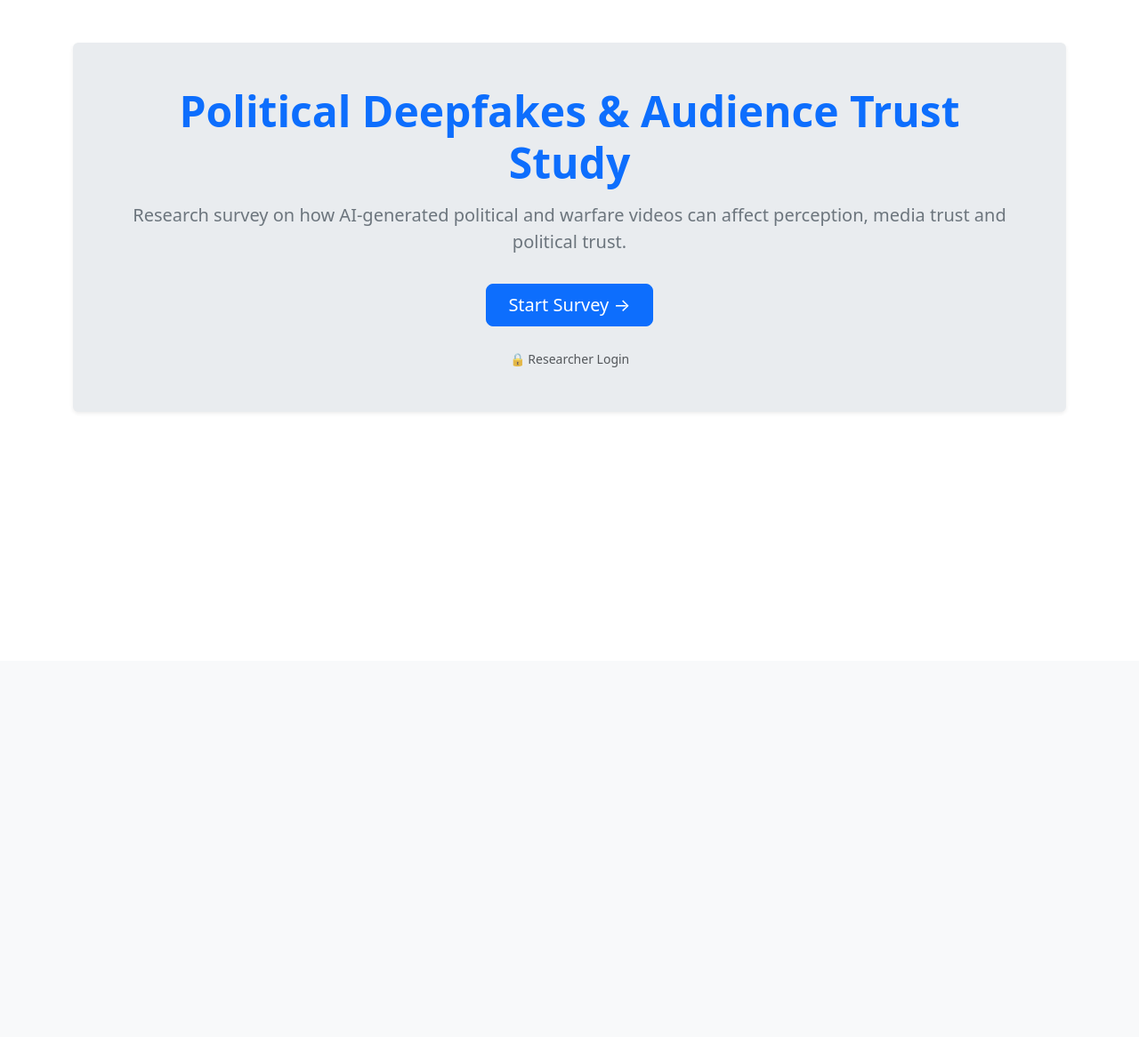
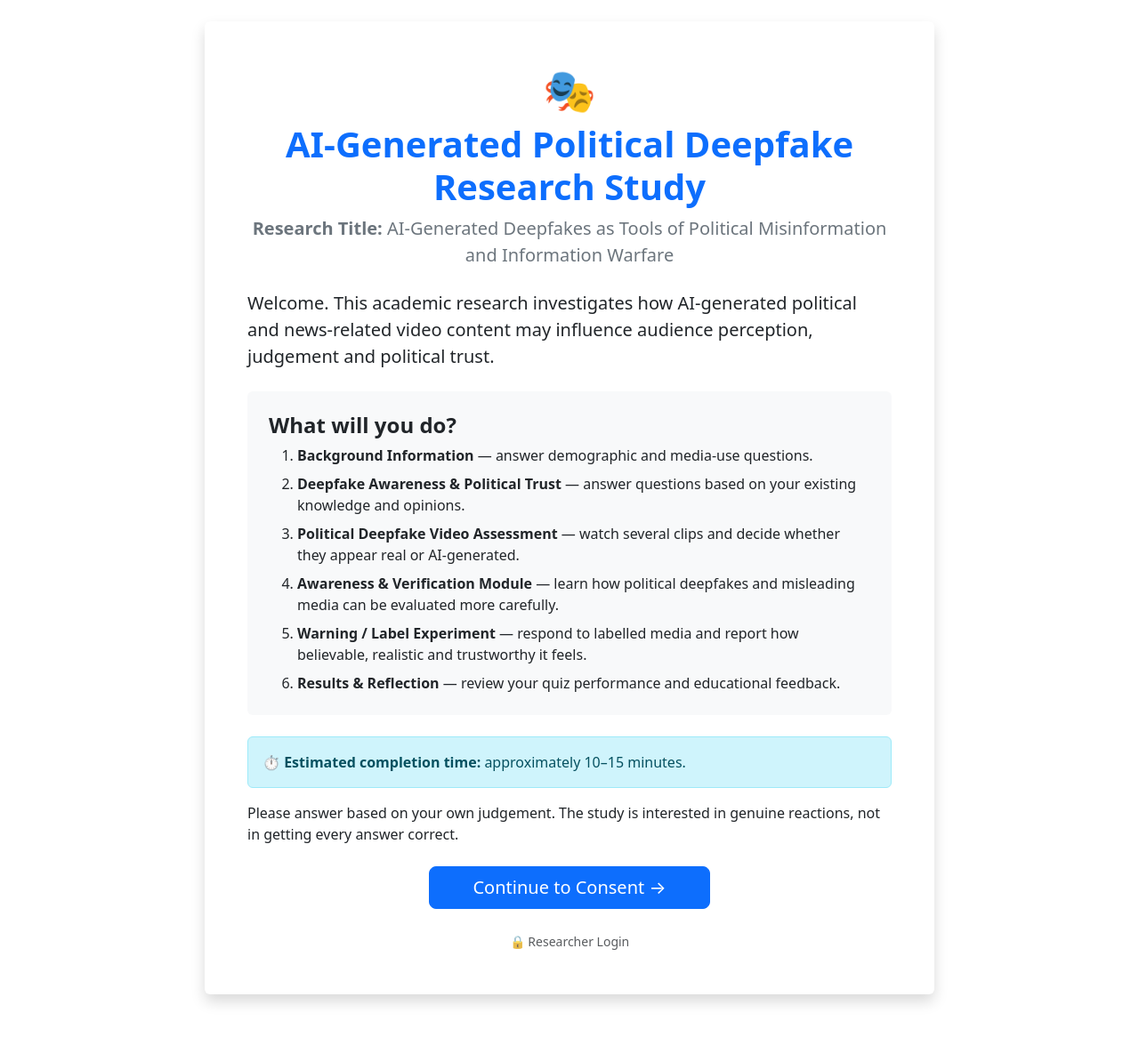
Before and after one commit to LEvan1310/deepfake-survey-app, a Flask app: page / in a window 1280 px wide. Shown: the part 57-1223 px from the top of the page at 89% size. Before the commit the page ends 520 px from the top, so only its background shows below. Run offline with Flask 3, Linux system fonts and the light colour scheme; some libraries are stand-ins or nearby versions.

Commit message:
Update index.html

```diff
--- a/templates/index.html
+++ b/templates/index.html
@@ -1,7 +1,54 @@
 {% extends "base.html" %}{% block content %}
-<div class="p-5 bg-body-secondary rounded shadow-sm text-center my-5">
-  <h1 class="display-5 fw-bold text-primary" data-translate="main_heading">Political Deepfakes & Audience Trust Study</h1>
-  <p class="fs-5 text-secondary mt-3" data-translate="main_sub">Research survey on how AI-generated political and warfare videos can affect perception, media trust and political trust.</p>
-  <a class="btn btn-primary btn-lg px-4 mt-3" href="/survey/page1" data-translate="start_survey">Start Survey →</a>
-  <div class="mt-4"><a class="small text-muted text-decoration-none" href="/admin-login" data-translate="researcher_login">🔒 Researcher Login</a></div>
-</div>{% endblock %}
+<div class="card shadow border-0 p-4 p-md-5 survey-card">
+  <div data-lang-block="en">
+    <div class="text-center mb-4">
+      <div class="display-5 mb-2">🎭</div>
+      <h1 class="display-6 fw-bold text-primary">AI-Generated Political Deepfake Research Study</h1>
+      <p class="fs-5 text-secondary mb-1"><strong>Research Title:</strong> AI-Generated Deepfakes as Tools of Political Misinformation and Information Warfare</p>
+    </div>
+    <p class="fs-5">Welcome. This academic research investigates how AI-generated political and news-related video content may influence audience perception, judgement and political trust.</p>
+    <div class="bg-body-tertiary rounded p-4 my-4">
+      <h4 class="fw-bold">What will you do?</h4>
+      <ol class="mb-0">
+        <li class="mb-2"><strong>Background Information</strong> — answer demographic and media-use questions.</li>
+        <li class="mb-2"><strong>Deepfake Awareness & Political Trust</strong> — answer questions based on your existing knowledge and opinions.</li>
+        <li class="mb-2"><strong>Political Deepfake Video Assessment</strong> — watch several clips and decide whether they appear real or AI-generated.</li>
+        <li class="mb-2"><strong>Awareness & Verification Module</strong> — learn how political deepfakes and misleading media can be evaluated more carefully.</li>
+        <li class="mb-2"><strong>Warning / Label Experiment</strong> — respond to labelled media and report how believable, realistic and trustworthy it feels.</li>
+        <li><strong>Results & Reflection</strong> — review your quiz performance and educational feedback.</li>
+      </ol>
+    </div>
+    <div class="alert alert-info"><strong>⏱ Estimated completion time:</strong> approximately 10–15 minutes.</div>
+    <p class="mb-0">Please answer based on your own judgement. The study is interested in genuine reactions, not in getting every answer correct.</p>
+  </div>
+
+  <div data-lang-block="my" style="display:none">
+    <div class="text-center mb-4">
+      <div class="display-5 mb-2">🎭</div>
+      <h1 class="display-6 fw-bold text-primary">AI ဖြင့် ဖန်တီးထားသော နိုင်ငံရေး Deepfake သုတေသန</h1>
+      <p class="fs-5 text-secondary mb-1"><strong>သုတေသနခေါင်းစဉ်:</strong> နိုင်ငံရေးသတင်းမှားနှင့် သတင်းအချက်အလက်စစ်ပွဲတွင် AI-Generated Deepfake များ၏ အသုံးပြုမှု</p>
+    </div>
+    <p class="fs-5">ကြိုဆိုပါသည်။ ဤပညာရေးသုတေသနသည် AI ဖြင့် ဖန်တီးထားသော နိုင်ငံရေးနှင့် သတင်းဆိုင်ရာ ဗီဒီယိုများက ပရိသတ်၏ အမြင်၊ ဆုံးဖြတ်ချက်နှင့် နိုင်ငံရေးယုံကြည်မှုအပေါ် မည်သို့ သက်ရောက်နိုင်သည်ကို လေ့လာပါသည်။</p>
+    <div class="bg-body-tertiary rounded p-4 my-4">
+      <h4 class="fw-bold">သင် ဘာတွေ လုပ်ရမလဲ?</h4>
+      <ol class="mb-0">
+        <li class="mb-2"><strong>အခြေခံအချက်အလက်</strong> — လူဦးရေဆိုင်ရာနှင့် မီဒီယာအသုံးပြုမှုမေးခွန်းများ ဖြေဆိုပါမည်။</li>
+        <li class="mb-2"><strong>Deepfake အသိပညာနှင့် နိုင်ငံရေးယုံကြည်မှု</strong> — လက်ရှိသိရှိထားသည့်အရာနှင့် ကိုယ်ပိုင်အမြင်အပေါ် အခြေခံ၍ ဖြေဆိုပါမည်။</li>
+        <li class="mb-2"><strong>နိုင်ငံရေး Deepfake ဗီဒီယိုစမ်းသပ်မှု</strong> — ဗီဒီယိုများကို ကြည့်ပြီး အစစ် သို့မဟုတ် AI ဖြင့် ဖန်တီးထားခြင်း ဖြစ်နိုင်မဖြစ်နိုင် ဆုံးဖြတ်ပါမည်။</li>
+        <li class="mb-2"><strong>အသိပညာနှင့် စစ်ဆေးခြင်း အပိုင်း</strong> — နိုင်ငံရေး Deepfake နှင့် လွဲမှားစေနိုင်သော မီဒီယာများကို ပိုမိုဂရုတစိုက် စစ်ဆေးနည်းကို လေ့လာပါမည်။</li>
+        <li class="mb-2"><strong>သတိပေးတံဆိပ် စမ်းသပ်မှု</strong> — AI/Deepfake တံဆိပ်ပါသော မီဒီယာအပေါ် ယုံကြည်ဖွယ်မှု၊ အစစ်ပုံပေါက်မှုနှင့် ယုံကြည်မှုကို ဖြေဆိုပါမည်။</li>
+        <li><strong>ရလဒ်နှင့် ပြန်လည်သုံးသပ်မှု</strong> — Quiz ရလဒ်နှင့် ပညာပေးအချက်အလက်များကို ကြည့်ရှုပါမည်။</li>
+      </ol>
+    </div>
+    <div class="alert alert-info"><strong>⏱ ခန့်မှန်းဖြေဆိုချိန်:</strong> ၁၀–၁၅ မိနစ်ခန့်။</div>
+    <p class="mb-0">မိမိ၏ ကိုယ်ပိုင်ဆုံးဖြတ်ချက်အတိုင်း ဖြေဆိုပါ။ အဖြေအားလုံးမှန်ရန်ထက် သင့်ရဲ့ အမှန်တကယ်တုံ့ပြန်မှုကို ဤသုတေသနက ပိုမိုအရေးထားပါသည်။</p>
+  </div>
+
+  <div class="d-flex justify-content-center mt-4">
+    <a class="btn btn-primary btn-lg px-5" href="/consent">
+      <span data-lang-block="en">Continue to Consent →</span><span data-lang-block="my" style="display:none">သဘောတူညီချက်သို့ ဆက်ရန် →</span>
+    </a>
+  </div>
+  <div class="text-center mt-4"><a class="small text-muted text-decoration-none" href="/admin-login">🔒 Researcher Login</a></div>
+</div>
+{% endblock %}
```
